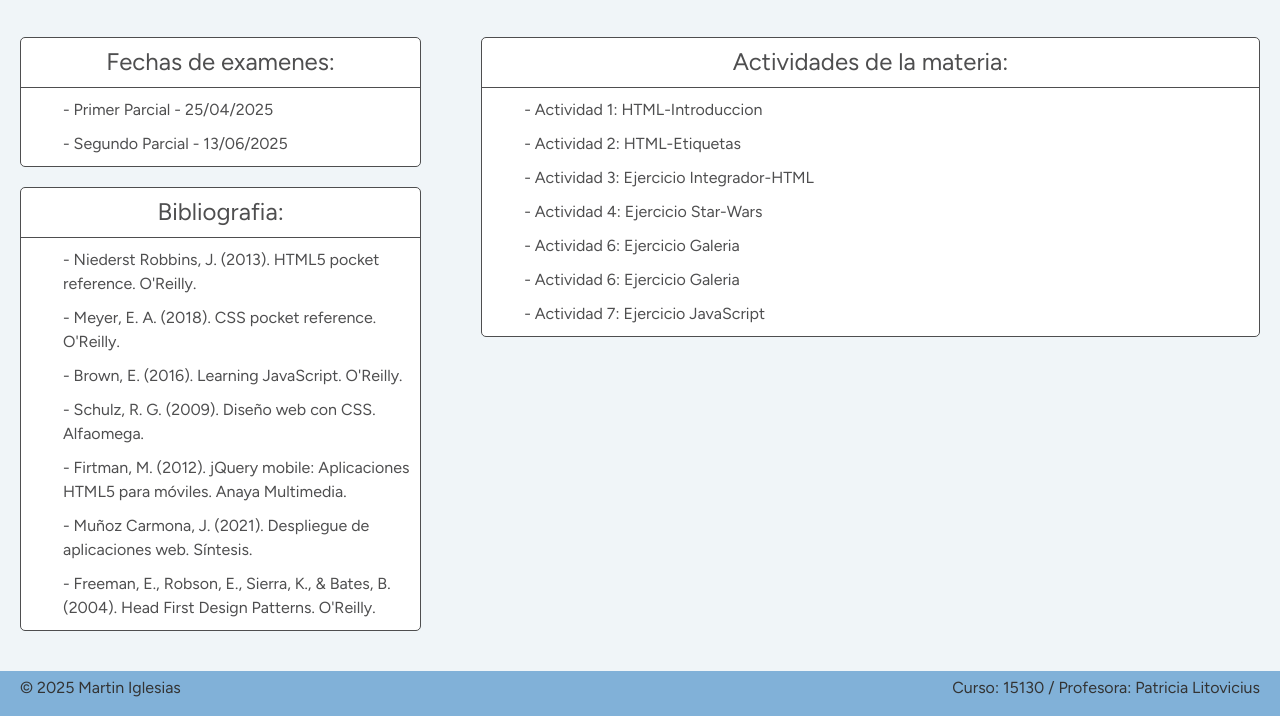
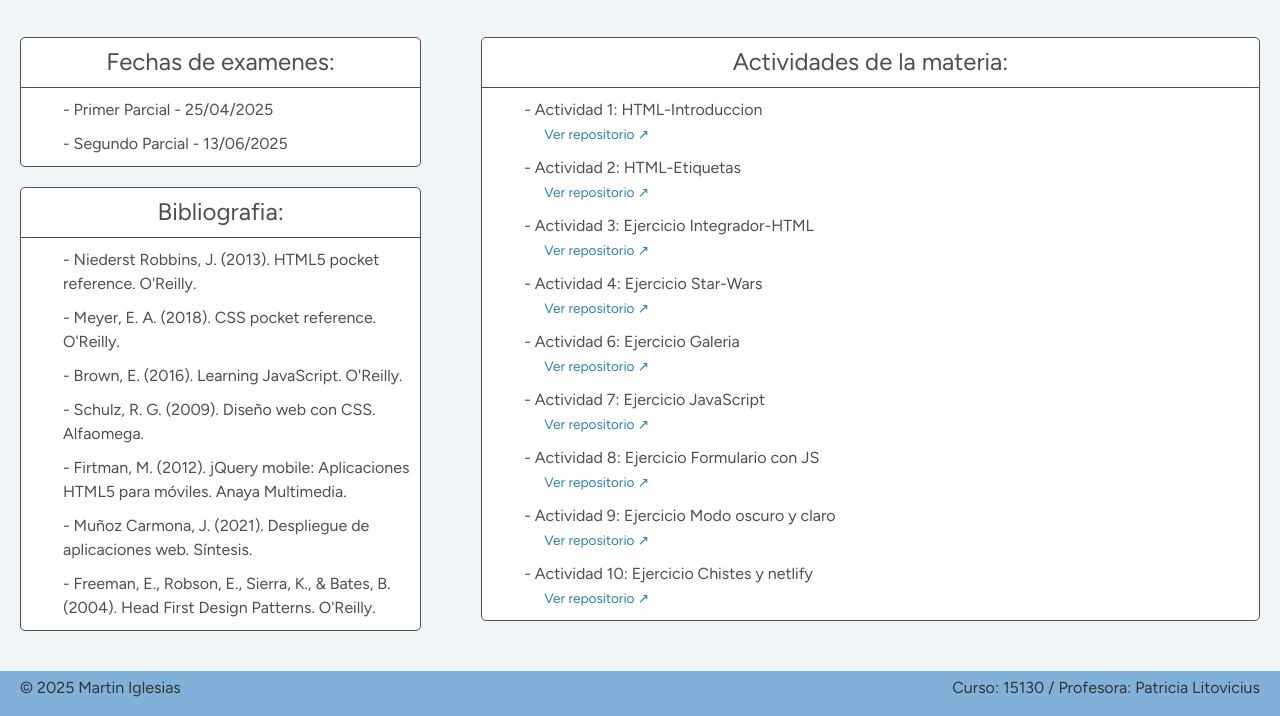
Before and after one commit to martintin16/martiniglesias-uade, a plain HTML site: page cursos/desarrollo-web.html in a window 1280 px wide. Shown: the part 117-833 px from the top of the page. Drawn offline with nearby package versions, Linux system fonts and the light colour scheme.

Commit message:
Se agregaron las actividades 8, 9 y 10, y el repositorio de todas

```diff
--- a/assets/css/styles.css
+++ b/assets/css/styles.css
@@ -135,6 +135,18 @@ ul {
   border-radius: 5px;
   background-color: white;
 }
+.repo-link {
+  display: inline-block;
+  margin-left: 20px;
+  font-size: 0.85rem;
+  color: #2980b9;
+  text-decoration: none;
+}
+
+.repo-link:hover {
+  text-decoration: underline;
+  color: #1c5980;
+}
 /* Seccion del footer */
 footer {
   width: 100%;
--- a/cursos/desarrollo-web.html
+++ b/cursos/desarrollo-web.html
@@ -117,31 +117,61 @@
               <a class="nav-link" href="../sobre-mi" target="_blank"
                 >- Actividad 1: HTML-Introduccion</a
               >
+              <a
+                class="repo-link"
+                href="https://github.com/martintin16/martiniglesias-uade/blob/main/sobre-mi.html"
+                target="_blank"
+              >
+                Ver repositorio ↗
+              </a>
             </li>
             <li class="dark-gray-color">
               <a class="nav-link" href="../materias-2025" target="_blank"
                 >- Actividad 2: HTML-Etiquetas</a
               >
+              <a
+                class="repo-link"
+                href="https://github.com/martintin16/martiniglesias-uade/blob/main/materias-2025.html"
+                target="_blank"
+              >
+                Ver repositorio ↗
+              </a>
             </li>
             <li class="dark-gray-color">
               <a class="nav-link" href="../index" target="_blank"
                 >- Actividad 3: Ejercicio Integrador-HTML</a
               >
+              <a
+                class="repo-link"
+                href="https://github.com/martintin16/martiniglesias-uade"
+                target="_blank"
+              >
+                Ver repositorio ↗
+              </a>
             </li>
             <li class="dark-gray-color">
               <a class="nav-link" href="../star-wars/index" target="_blank"
                 >- Actividad 4: Ejercicio Star-Wars</a
               >
+              <a
+                class="repo-link"
+                href="https://github.com/martintin16/martiniglesias-uade/tree/main/star-wars"
+                target="_blank"
+              >
+                Ver repositorio ↗
+              </a>
             </li>
             <li class="dark-gray-color">
               <a class="nav-link" href="../galeria/index" target="_blank"
                 >- Actividad 6: Ejercicio Galeria</a
               >
-            </li>
-            <li class="dark-gray-color">
-              <a class="nav-link" href="../galeria/index" target="_blank"
-                >- Actividad 6: Ejercicio Galeria</a
+              <a
+                class="repo-link"
+                href="https://github.com/martintin16/martiniglesias-uade/tree/main/galeria"
+                target="_blank"
               >
+                Ver repositorio ↗
+              </a>
             </li>
             <li class="dark-gray-color">
               <a
@@ -150,6 +180,52 @@
                 target="_blank"
                 >- Actividad 7: Ejercicio JavaScript</a
               >
+              <a
+                class="repo-link"
+                href="https://github.com/martintin16/martiniglesias-uade/tree/main/mensajes-javascript"
+                target="_blank"
+              >
+                Ver repositorio ↗
+              </a>
+            </li>
+            <li class="dark-gray-color">
+              <a class="nav-link" href="../contacto" target="_blank"
+                >- Actividad 8: Ejercicio Formulario con JS</a
+              >
+              <a
+                class="repo-link"
+                href="https://github.com/martintin16/martiniglesias-uade/blob/main/contacto.html"
+                target="_blank"
+              >
+                Ver repositorio ↗
+              </a>
+            </li>
+            <li class="dark-gray-color">
+              <a class="nav-link" href="../index" target="_blank"
+                >- Actividad 9: Ejercicio Modo oscuro y claro</a
+              >
+              <a
+                class="repo-link"
+                href="https://github.com/martintin16/martiniglesias-uade"
+                target="_blank"
+              >
+                Ver repositorio ↗
+              </a>
+            </li>
+            <li class="dark-gray-color">
+              <a
+                class="nav-link"
+                href="https://fluffy-macaron-721ac0.netlify.app/"
+                target="_blank"
+                >- Actividad 10: Ejercicio Chistes y netlify</a
+              >
+              <a
+                class="repo-link"
+                href="https://github.com/martintin16/chistes-javascript"
+                target="_blank"
+              >
+                Ver repositorio ↗
+              </a>
             </li>
           </ul>
         </article>
```
